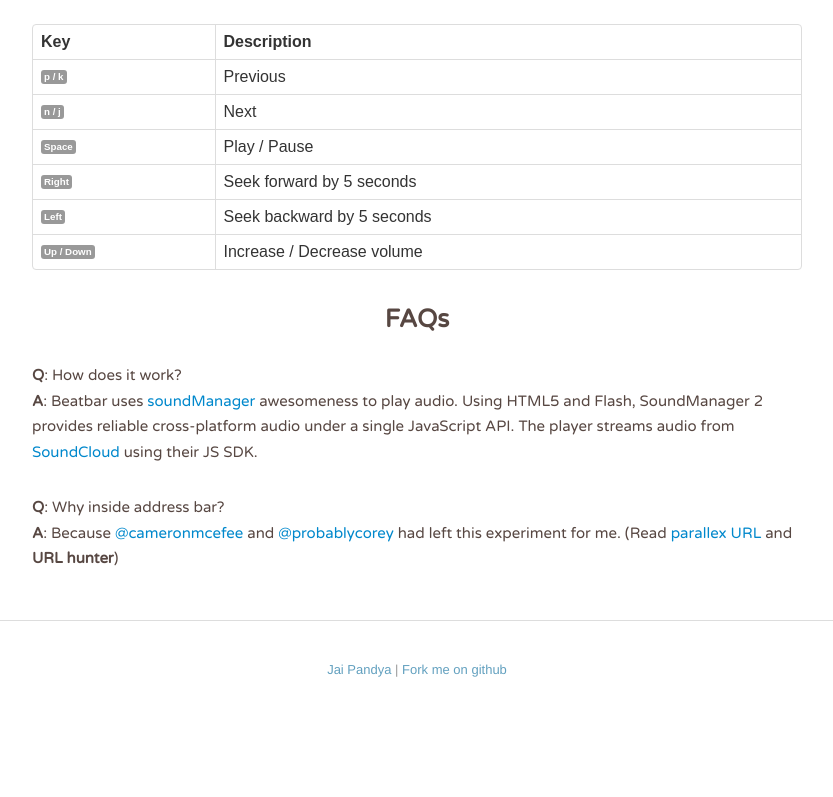
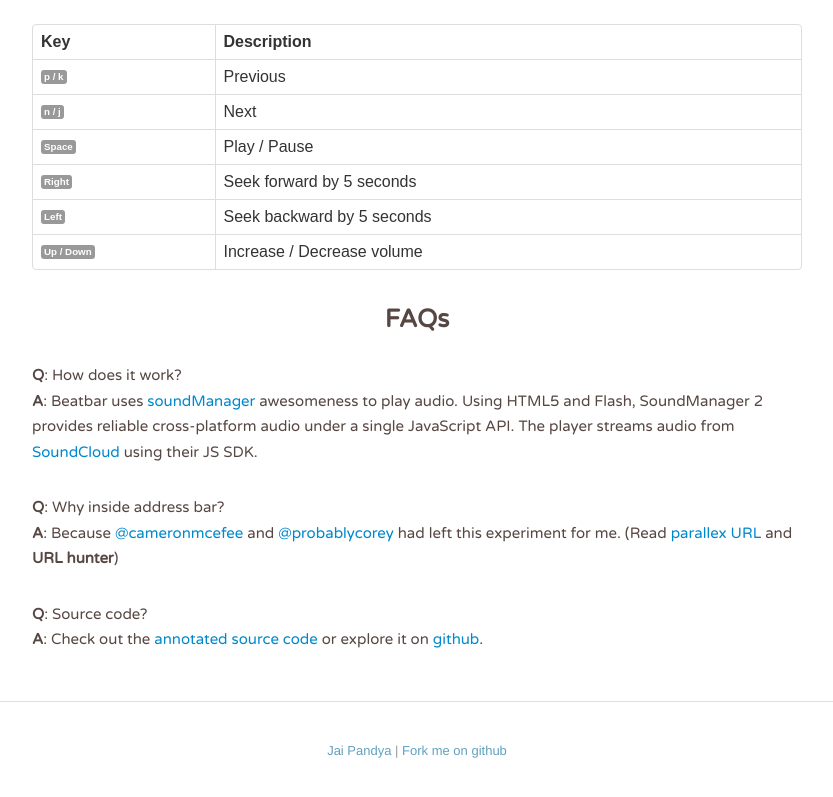
Before and after one commit to jaipandya/beatbar, a plain HTML site: page index.html in a window 1280 px wide. Shown: the part 990-1787 px from the top of the page, without its empty margins (223-1056 px from the left). Before the commit the page ends 1718 px from the top, so only its background shows below. Drawn offline with nearby package versions, Linux system fonts and the light colour scheme; a script that the page names is missing.

Commit message:
Added some content in the README and put documentation links on homepage

```diff
--- a/index.html
+++ b/index.html
@@ -171,7 +171,12 @@
 
         <p class='faq'>
           <strong>Q</strong>: Why inside address bar?<br />
-          <strong>A</strong>: Because <a href="http://twitter.com/cameronmcefee">@cameronmcefee</a> and <a href="http://twitter.com/probablycorey">@probablycorey</a> had left this experiment for me. (Read <a href="http://cameronmcefee.com/parallax-url">parallex URL</a> and <strong>URL hunter</strong>)
+          <strong>A</strong>: Because <a href="http://twitter.com/cameronmcefee">@cameronmcefee</a> and <a href="http://twitter.com/probablycorey">@probablycorey</a> had left this experiment for me. (Read <a href="http://cameronmcefee.com/parallax-url">parallex URL</a> and <strong>URL hunter</strong>)<br />
+        </p>
+
+        <p class='faq'>
+          <strong>Q</strong>: Source code?<br />
+          <strong>A</strong>: Check out the <a href="http://jaipandya.github.com/beatbar/docs/beatbar.html">annotated source code</a> or explore it on <a href="http://jaipandya.github.com/beatbar">github</a>.
         </p>
       </div>
     </div>
```
Also changed, not shown: 1 other file.
